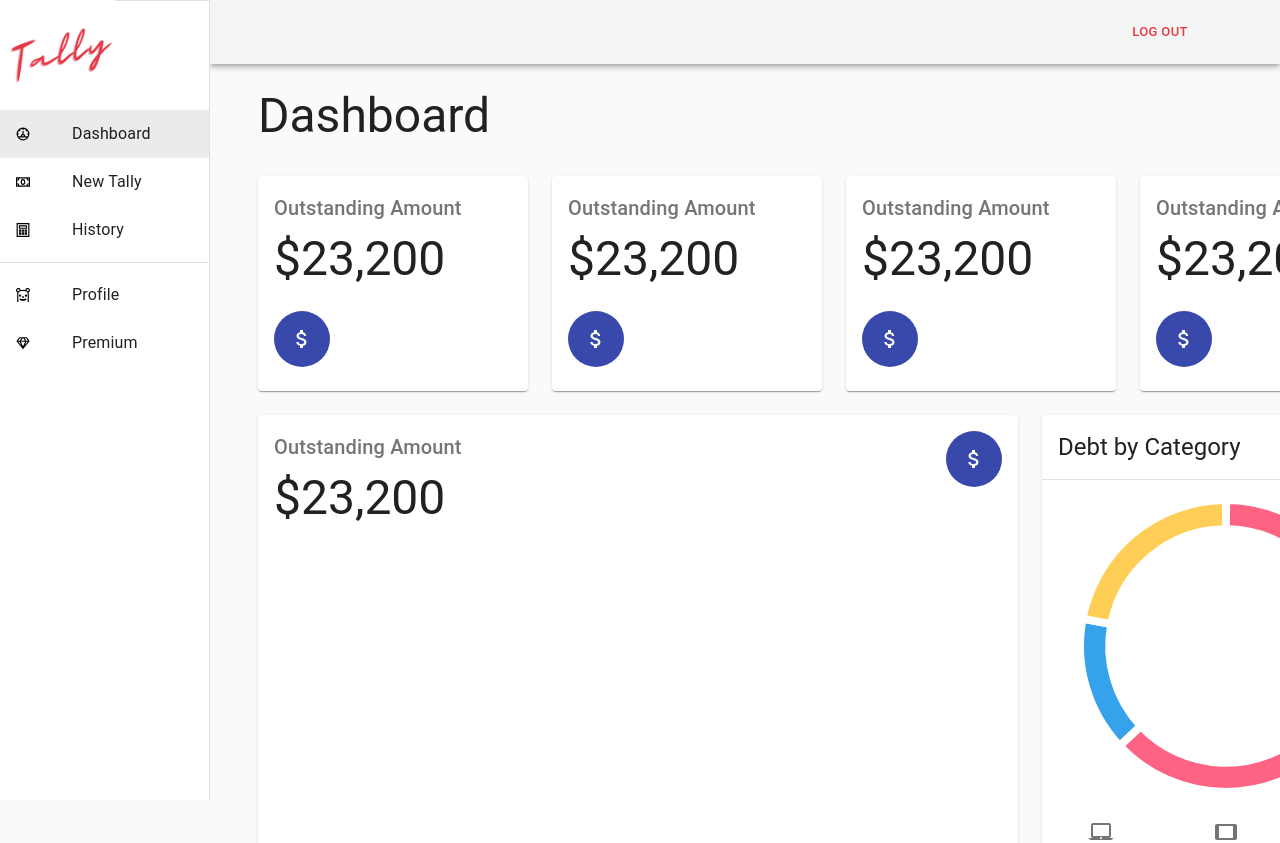
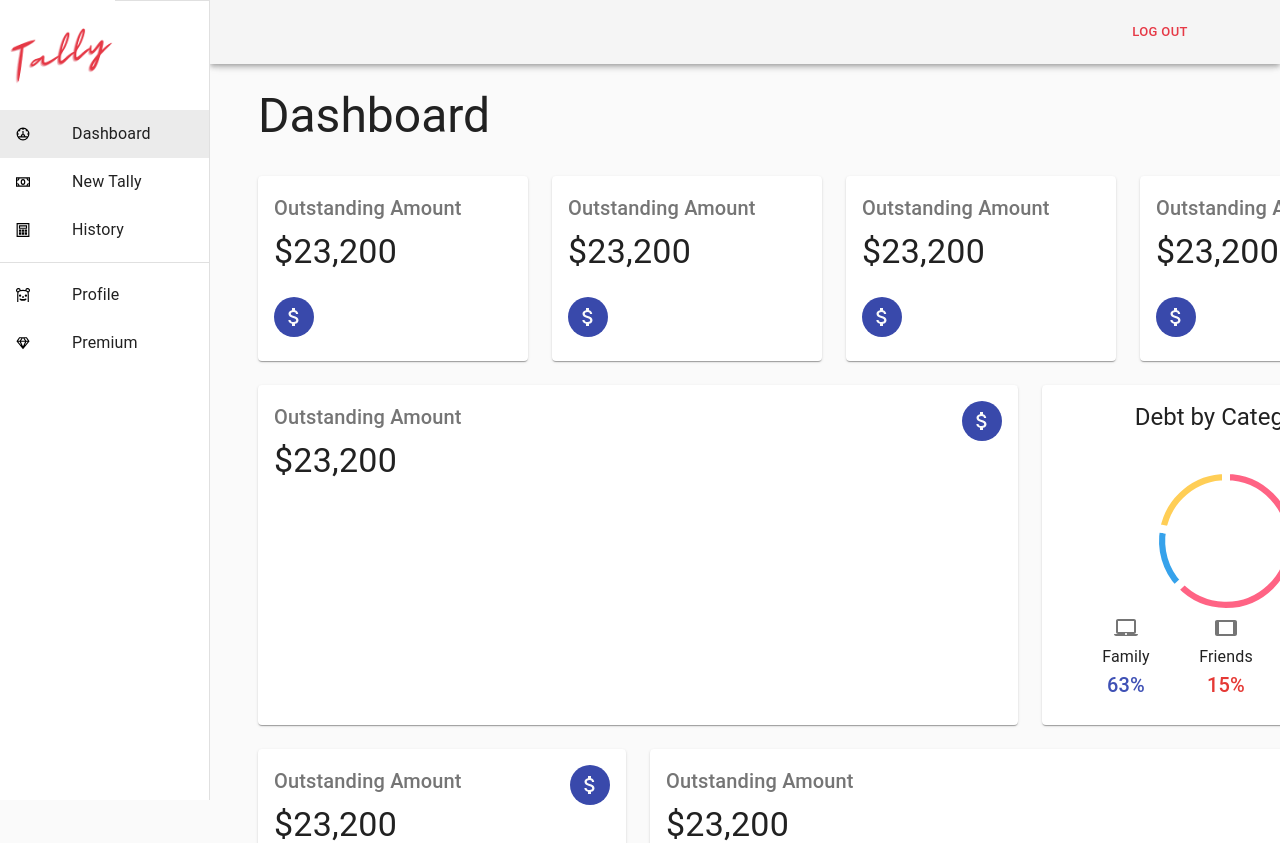
Before and after one commit to awalemandi/tally, a React (Create React App) app: page /home/dashboard in a window 1280 px wide. Shown: the top 843 px of the page. Built offline with nearby package versions, Linux system fonts and the light colour scheme.

Commit message:
updated doughnut display ratio

```diff
--- a/src/components/menu/dashboard/DebtByCategory.tsx
+++ b/src/components/menu/dashboard/DebtByCategory.tsx
@@ -4,6 +4,7 @@ import PropTypes from 'prop-types';
 import { Doughnut } from 'react-chartjs-2';
 import {
 	Box,
+	Grid,
 	Card,
 	CardContent,
 	CardHeader,
@@ -12,14 +13,29 @@ import {
 	colors,
 	makeStyles,
 	useTheme,
+	ThemeProvider,
 } from '@material-ui/core';
 import LaptopMacIcon from '@material-ui/icons/LaptopMac';
 import PhoneIcon from '@material-ui/icons/Phone';
 import TabletIcon from '@material-ui/icons/Tablet';
 
-const useStyles = makeStyles(() => ({
+const useStyles = makeStyles(theme => ({
 	root: {
 		width: '100%',
+		display: 'flex',
+		flexFlow: 'column nowrap',
+		justifyContent: 'center',
+		alignItems: 'center',
+	},
+	content: {
+		flexGrow: 2,
+		flexShirk: 1,
+	},
+	chart: {
+		marginBot: theme.spacing(1),
+	},
+	category: {
+		textAlign: 'center',
 	},
 }));
 
@@ -88,23 +104,23 @@ const DebtByCategory = () => {
 		<Card className={clsx(classes.root)}>
 			<CardHeader title='Debt by Category' />
 			<Divider />
-			<CardContent>
-				<Box height={300} position='relative'>
+			<CardContent className={classes.content}>
+				<Box className={classes.chart}>
 					<Doughnut data={data} options={options} />
 				</Box>
-				<Box display='flex' justifyContent='center' mt={2}>
+				<Grid container justify='center' alignItems='center'>
 					{devices.map(({ color, icon: Icon, title, value }) => (
-						<Box key={title} p={1} textAlign='center'>
+						<Grid item xs={4} key={title} className={classes.category}>
 							<Icon color='action' />
 							<Typography color='textPrimary' variant='body1'>
 								{title}
 							</Typography>
-							<Typography style={{ color }} variant='h2'>
+							<Typography style={{ color }} variant='h6'>
 								{value}%
 							</Typography>
-						</Box>
+						</Grid>
 					))}
-				</Box>
+				</Grid>
 			</CardContent>
 		</Card>
 	);
--- a/src/components/menu/dashboard/TotalDebt.tsx
+++ b/src/components/menu/dashboard/TotalDebt.tsx
@@ -15,11 +15,12 @@ import AttachMoneyIcon from '@material-ui/icons/AttachMoney';
 const useStyles = makeStyles(() => ({
 	root: {
 		height: '100%',
+		width: 'auto'
 	},
 	avatar: {
 		backgroundColor: colors.indigo[600],
-		height: 56,
-		width: 56,
+		// height: 56,
+		// width: 56,
 	},
 }));
 
@@ -34,7 +35,7 @@ const TotalDebt = () => {
 						<Typography color='textSecondary' gutterBottom variant='h6'>
 							Outstanding Amount
 						</Typography>
-						<Typography color='textPrimary' variant='h3'>
+						<Typography color='textPrimary' variant='h4'>
 							$23,200
 						</Typography>
 					</Grid>
```
Also changed, not shown: 1 other file (tests, documents, lock files or other folders).
